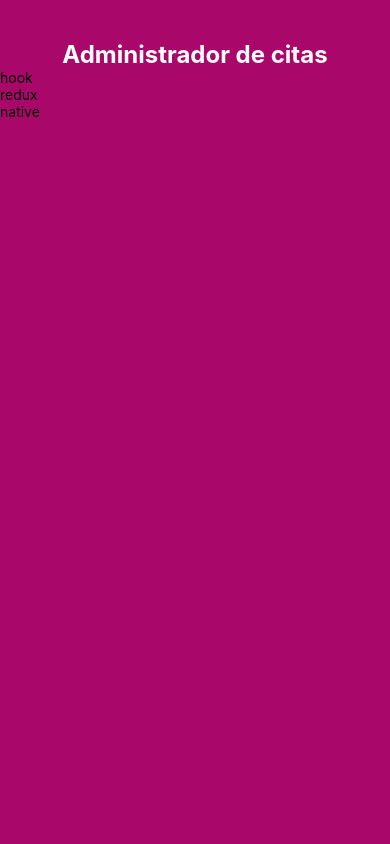
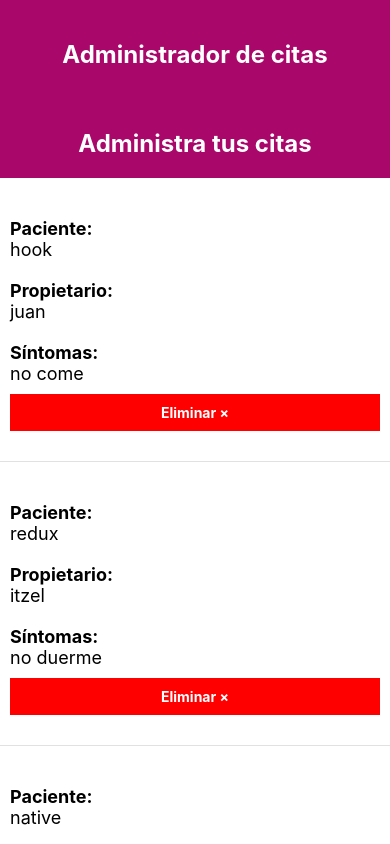
Before and after one commit to EstebanIndiveri/reactNativePort, a React Native app: screen / in a window 390 px wide. Built offline with nearby package versions, Linux system fonts and the light colour scheme.

Commit message:
add flatlist

```diff
--- a/App.js
+++ b/App.js
@@ -1,6 +1,7 @@
 /* eslint-disable prettier/prettier */
 import React,{useState} from 'react';
 import { Text,StyleSheet,View,FlatList} from 'react-native';
+import Cita from './components/Cita';
 
 
 const App = () => {
@@ -9,25 +10,24 @@ const App = () => {
     {id:"2", paciente:"redux",propietario:"itzel",sintomas:"no duerme"},
     {id:"3", paciente:"native",propietario:"jose",sintomas:"no ladra"},
   ]);
-  console.log('desde consola');
+
+  const handleDelete=id=>{
+    setCitas((citasActuales)=>{
+      return citasActuales.filter(cita=>cita.id!==id);
+    })
+  }
+
   return (
     <>
     <View style={styles.contenedor}>
       <Text style={styles.titulo}>Administrador de citas</Text>
+      <Text style={styles.titulo}>{citas.length>0?'Administra tus citas':'No hay citas, agrega una'}</Text>
       <FlatList
         data={citas}
-        renderItem={({item})=>(
-          <View>
-            <Text>{item.paciente}</Text>
-          </View>
-        )}
+        renderItem={({item})=>(<Cita cita={item} handleDelete={handleDelete}/>)
+      }
         keyExtractor={cita=>cita.id}
       />
-      {/* {citas.map(cita=>(
-        <View key={cita.id}>
-          <Text>{cita.paciente}</Text>
-        </View>
-      ))} */}
     </View>
 
     </>
@@ -40,6 +40,7 @@ const styles=StyleSheet.create({
     textAlign:'center',
     marginTop:40,
     fontWeight:'bold',
+    marginBottom: 20,
     color:"#FFF"
   },
   contenedor:{
--- /dev/null
+++ b/components/Cita.js
@@ -0,0 +1,61 @@
+import React from 'react';
+import { Text,StyleSheet,View,TouchableHighlight} from 'react-native';
+
+const Cita = ({cita,handleDelete}) => {
+    const dialogoEliminar = id =>{
+        console.log('eliminando',id);
+        handleDelete(id);
+    }
+    return (
+        <View style={styles.cita}>
+        <View>
+            <Text style={styles.label}>Paciente:</Text>
+            <Text style={styles.texto}>{cita.paciente}</Text>
+        </View>
+        <View>
+            <Text style={styles.label}>Propietario:</Text>
+            <Text style={styles.texto}>{cita.propietario}</Text>
+        </View>
+        <View>
+            <Text style={styles.label}>Síntomas:</Text>
+            <Text style={styles.texto}>{cita.sintomas}</Text>
+        </View>
+        <View>
+            <TouchableHighlight onPressIn={() =>dialogoEliminar(cita.id) } style={styles.btnEliminar}>
+                <Text style={styles.textoEliminar}>Eliminar &times;</Text>
+            </TouchableHighlight>
+        </View>
+        </View>
+     );
+}
+const styles=StyleSheet.create({
+    cita:{
+        backgroundColor: '#FFF' ,
+        borderBottomColor:'#e1e1e1',
+        borderStyle:'solid',
+        borderBottomWidth:1,
+        paddingVertical: 20,
+        paddingHorizontal:10,
+    },
+    label:{
+        fontWeight:'bold',
+        fontSize:18,
+        marginTop:20,
+    },
+    texto:{
+        fontSize:18,
+    },
+    btnEliminar:{
+        padding:10,
+        backgroundColor:'red',
+        marginVertical:10
+    },
+    textoEliminar:{
+        color:'#FFF',
+        fontWeight:'bold',
+        textAlign:'center',
+
+    }
+})
+
+export default Cita;
```
